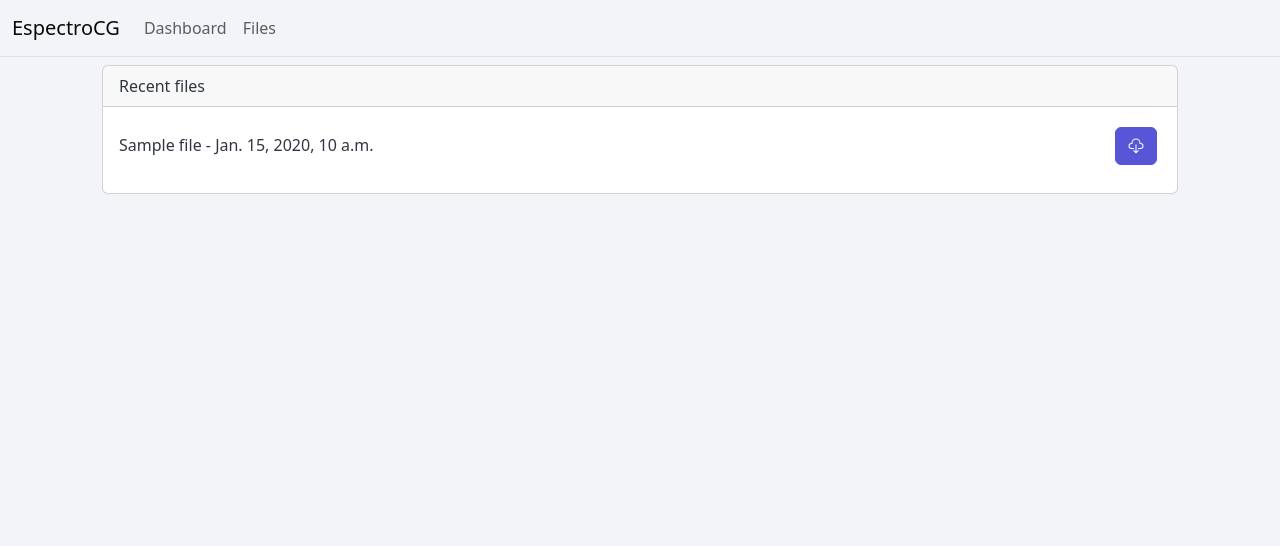
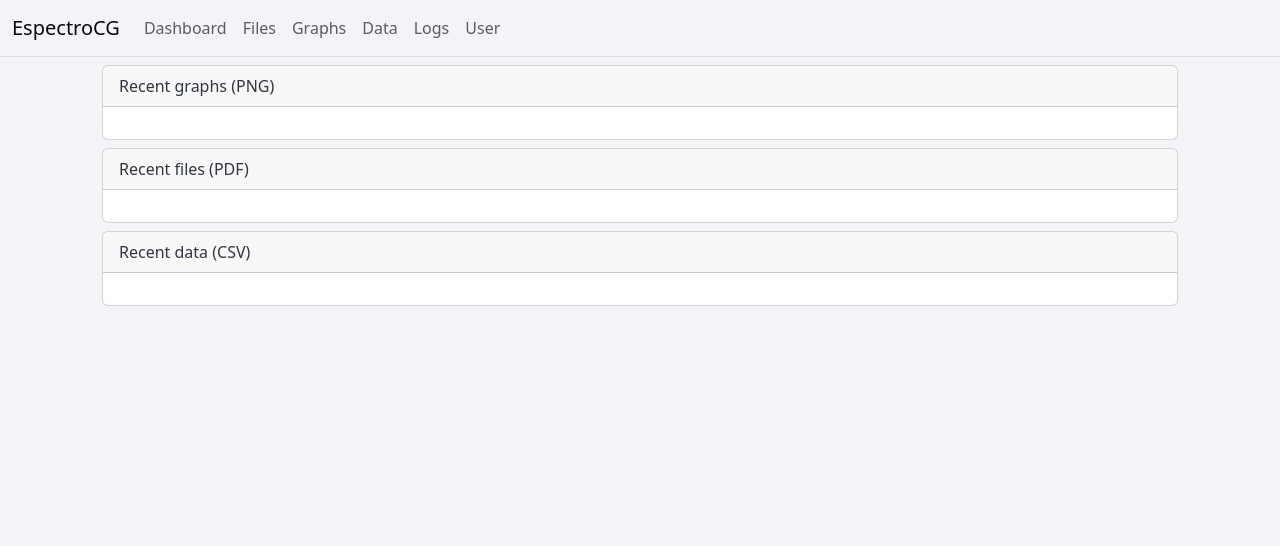
Before and after one commit to jorgeeldis/espectrocg, a Django app: template filemanager/templates/main.html in a window 1280 px wide. Shown: the top 546 px of the page. Run offline with Django 4.2, Linux system fonts and the light colour scheme; the template is opened without the code that fills it: most values are stand-ins (such as "Sample title", 1, 10 or a date in 2020); some libraries are stand-ins or nearby versions.

Commit message:
Added modules of graphs, files and data

```diff
--- a/filemanager/templates/header.html
+++ b/filemanager/templates/header.html
@@ -15,6 +15,18 @@
           <li class="nav-item">
             <a class="nav-link" href="upload">Files</a>
           </li>
+          <li class="nav-item">
+            <a class="nav-link" href="upload">Graphs</a>
+          </li>
+          <li class="nav-item">
+            <a class="nav-link" href="upload">Data</a>
+          </li>
+          <li class="nav-item">
+            <a class="nav-link" href="upload">Logs</a>
+          </li>
+          <li class="nav-item">
+            <a class="nav-link" href="upload">User</a>
+          </li>
     </div>
   </nav>
 </header>
--- a/filemanager/templates/main.html
+++ b/filemanager/templates/main.html
@@ -8,20 +8,37 @@
   <div class="container-lg px-4">
     <div class="row mb-4">
 
-
       <!-- /.col-->
       <div class="col-md-12">
+
         <div class="card mb-2 m-2">
-        <div class="card-header">Recent files</div>
+          <div class="card-header">Recent graphs (PNG)</div>
           <div class="card-body">
-          <!-- <div class="d-flex align-items-center justify-content-between">
-            <div>
-              <h4 class="card-title mb-0">Recent Files</h4>
+            {% for file in files %}
+            {% if file.type == 'PNG' %}
+            <div class="d-flex flex-column flex-md-row align-items-center justify-content-between mb-2">
+              <div class="d-flex flex-column flex-md-row align-items-center">
+                <h6 class="card-subtitle mb-1 mt-1">{{ file.name }}</h6>
+                <h6 class="card-subtitle mb-1 mt-1">&nbsp;- {{file.date}}</h6>
+              </div>
+              <div class="btn-toolbar mt-2 mt-md-0 mr-md-3" role="toolbar" aria-label="Toolbar with buttons">
+                <button class="btn btn-primary m-1" onclick="window.open('media/png/{{file.name}}','_blank')">
+                  <svg class="icon">
+                    <use xlink:href="{% static 'icons/svg/free.svg' %}#cil-cloud-download"></use>
+                  </svg>
+                </button>
               </div>
             </div>
-          <hr> -->
+            {% endif %}
+            {% endfor %}
+          </div>
+        </div>
 
+        <div class="card mb-2 m-2">
+          <div class="card-header">Recent files (PDF)</div>
+          <div class="card-body">
             {% for file in files %}
+            {% if file.type == 'PDF' %}
             <div class="d-flex flex-column flex-md-row align-items-center justify-content-between mb-2">
               <div class="d-flex flex-column flex-md-row align-items-center">
                 <h6 class="card-subtitle mb-1 mt-1">{{ file.name }}</h6>
@@ -35,8 +52,37 @@
                 </button>
               </div>
             </div>
+            {% endif %}
             {% endfor %}
+          </div>
+        </div>
 
+
+        <div class="card mb-2 m-2">
+          <div class="card-header">Recent data (CSV)</div>
+          <div class="card-body">
+            {% for file in files %}
+            {% if file.type == 'CSV' %}
+            <div class="d-flex flex-column flex-md-row align-items-center justify-content-between mb-2">
+              <div class="d-flex flex-column flex-md-row align-items-center">
+                <h6 class="card-subtitle mb-1 mt-1">{{ file.name }}</h6>
+                <h6 class="card-subtitle mb-1 mt-1">&nbsp;- {{file.date}}</h6>
+              </div>
+              <div class="btn-toolbar mt-2 mt-md-0 mr-md-3" role="toolbar" aria-label="Toolbar with buttons">
+                <button class="btn btn-primary m-1" onclick="window.open('media/csv/{{file.name}}','_blank')">
+                  <svg class="icon">
+                    <use xlink:href="{% static 'icons/svg/free.svg' %}#cil-cloud-download"></use>
+                  </svg>
+                </button>
+              </div>
+            </div>
+            {% endif %}
+            {% endfor %}
+          </div>
+        </div>
+
+      </div>
+    </div>
   </div>
 </div>
 </div>
```
Also changed, not shown: filemanager/models.py (+11 -1 lines), filemanager/views.py (+18 -10 lines). Lines whose indentation alone changed are shown as unchanged.
